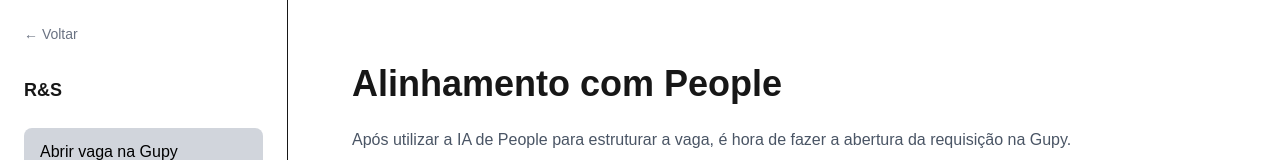
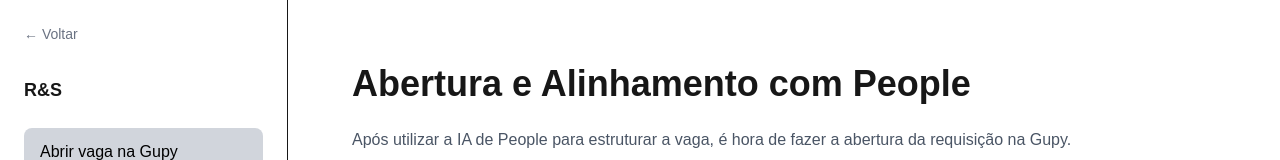
Before and after one commit to amandafrann/programa-lider-hero, a Next.js app: page /rs/abertura in a window 1280 px wide. Shown: the top 160 px of the page. Built offline with nearby package versions, Linux system fonts and the light colour scheme.

Commit message:
atualizar title

```diff
--- a/app/rs/abertura/layout.tsx
+++ b/app/rs/abertura/layout.tsx
@@ -7,7 +7,7 @@ export default function AlinhamentoLayout({
 }) {
   return (
     <LessonLayout
-      title="Alinhamento com People"
+      title="Abertura e Alinhamento com People"
       backLink="/rs"
       sectionTitle="R&S"
       lessons={[
```
